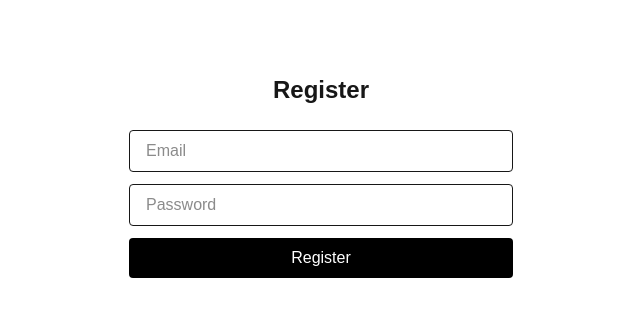
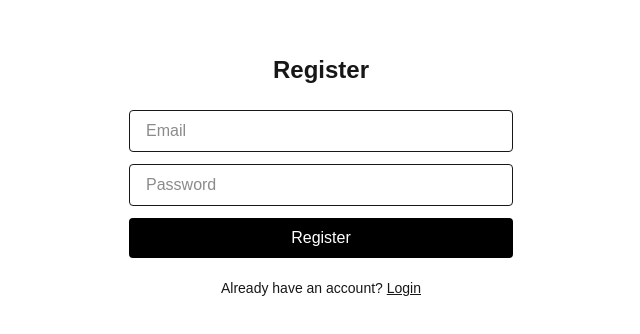
Before and after one commit to AYo101o/chess-png-playlist, a Next.js app in the folder frontend/: page /register in a window 1280 px wide. Shown: the part 224-558 px from the top of the page, without its empty margins (319-959 px from the left). Built offline with nearby package versions, Linux system fonts and the light colour scheme.

Commit message:
frontend: add login/register cross-links

```diff
--- a/frontend/src/app/login/page.tsx
+++ b/frontend/src/app/login/page.tsx
@@ -56,6 +56,12 @@
         <button type="submit" className="bg-black text-white rounded px-4 py-2">
           Login
         </button>
+        <p className="text-sm text-center mt-2">
+  Don't have an account?{' '}
+  <a href="/register" className="underline">
+    Sign up
+  </a>
+</p>
       </form>
     </main>
   );
--- a/frontend/src/app/register/page.tsx
+++ b/frontend/src/app/register/page.tsx
@@ -56,6 +56,12 @@
         <button type="submit" className="bg-black text-white rounded px-4 py-2">
           Register
         </button>
+        <p className="text-sm text-center mt-2">
+  Already have an account?{' '}
+  <a href="/login" className="underline">
+    Login
+  </a>
+</p>
       </form>
     </main>
   );
```
